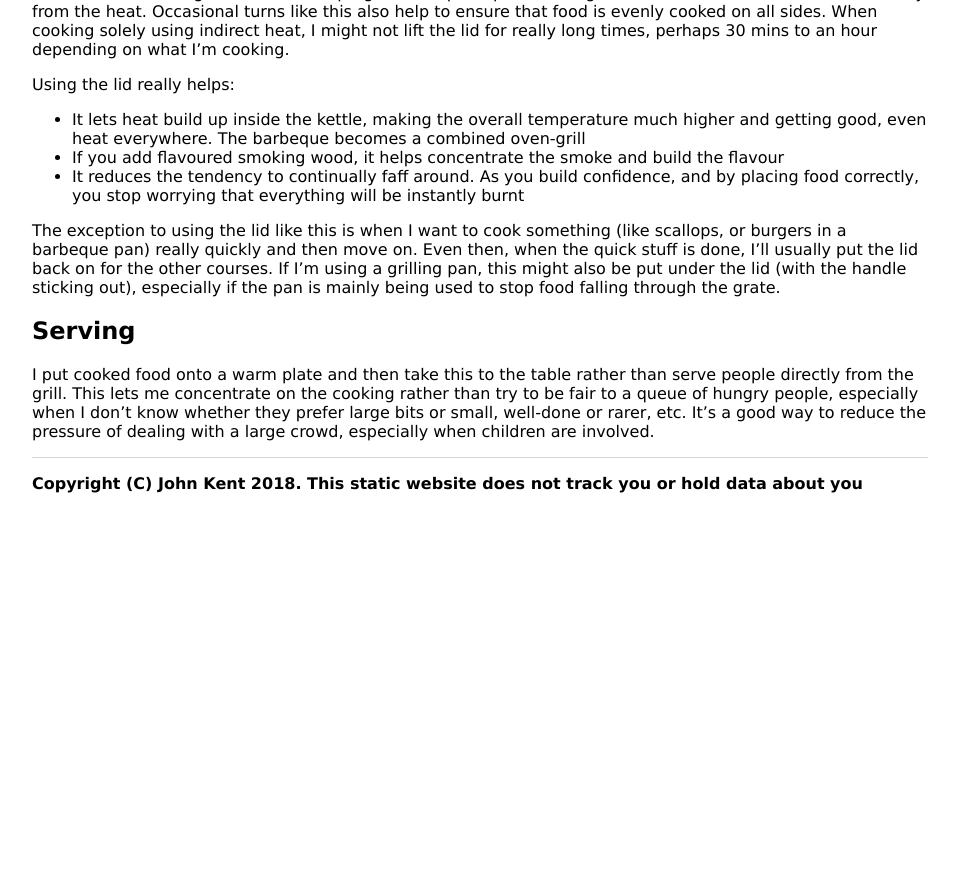
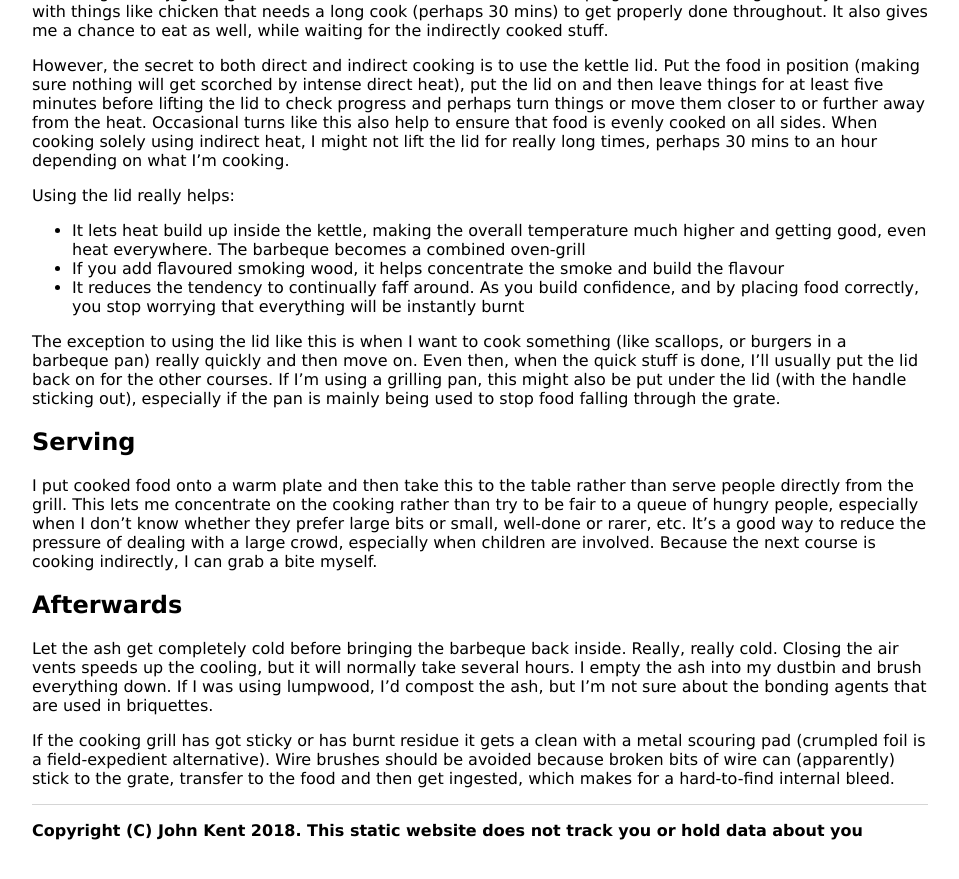
Before and after one commit to KineticLensman/KineticLensman.github.io, a Jekyll site: the page built from _posts/2018-08-12-barbecue-part1.md, in a window 1280 px wide and 900 px high, scrolled down 1846 px. Shown: the top 879 px of the window, without its empty margins (160-1119 px from the left). Built offline with Jekyll 4.4.1, drawn with Linux system fonts in a browser that asks for light colours; before the commit the page ends 2399 px from its top, so only the background shows below that; some of the changed text lies outside the part shown.

Commit message:
Added 'Zen' and 'afterwards' content

```diff
--- a/_posts/2018-08-12-barbecue-part1.md
+++ b/_posts/2018-08-12-barbecue-part1.md
@@ -1,11 +1,15 @@
 ---
 layout: post
-title: "Barbeque cooking Part 1: working the equipment"
+title: "Zen and the art of barbeque cooking: part 1 - the equipment and how to use it"
 date: 2018-08-12
 ---
 ## Introduction
 
 This is the first of a two part blog on practical barbeque techniques. In this first part, I'm concentrating on the equipment and how you use it. In the second part, I'll look at cooking techniques for different types of food.
+
+Why 'Zen'? Well, this guidance is for data-driven people like myself who seek to know details, understand inner workings, and master mechanics. If you are a gestalt, seat-of-the-pants pit-master, this might not be the guidance you seek.
+
+
 ## Equipment
 
 First, the essential equipment:
@@ -55,4 +59,10 @@
 
 ## Serving
 
-I put cooked food onto a warm plate and then take this to the table rather than serve people directly from the grill. This lets me concentrate on the cooking rather than try to be fair to a queue of hungry people, especially when I don't know whether they prefer large bits or small, well-done or rarer, etc. It's a good way to reduce the pressure of dealing with a large crowd, especially when children are involved.
+I put cooked food onto a warm plate and then take this to the table rather than serve people directly from the grill. This lets me concentrate on the cooking rather than try to be fair to a queue of hungry people, especially when I don't know whether they prefer large bits or small, well-done or rarer, etc. It's a good way to reduce the pressure of dealing with a large crowd, especially when children are involved. Because the next course is cooking indirectly, I can grab a bite myself.
+
+## Afterwards
+
+Let the ash get completely cold before bringing the barbeque back inside. Really, really cold. Closing the air vents speeds up the cooling, but it will normally take several hours. I empty the ash into my dustbin and brush everything down. If I was using lumpwood, I'd compost the ash, but I'm not sure about the bonding agents that are used in briquettes.
+
+If the cooking grill has got sticky or has burnt residue it gets a clean with a metal scouring pad (crumpled foil is a field-expedient alternative). Wire brushes should be avoided because broken bits of wire can (apparently) stick to the grate, transfer to the food and then get ingested, which makes for a hard-to-find internal bleed.
```
Also changed, not shown: other parts of _posts/2018-08-12-barbecue-part1.md (+1 -1 lines).
